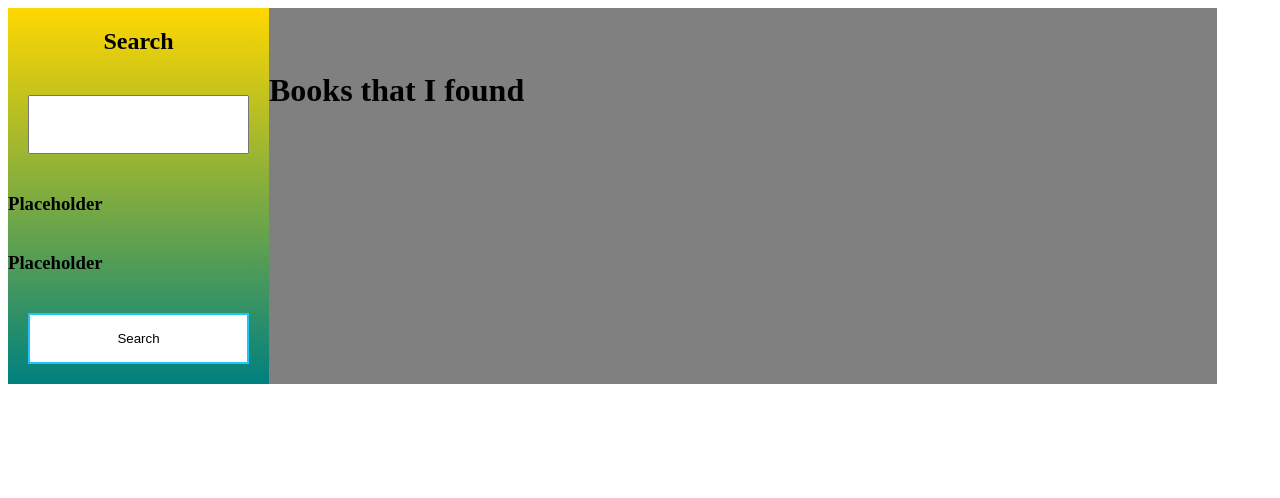
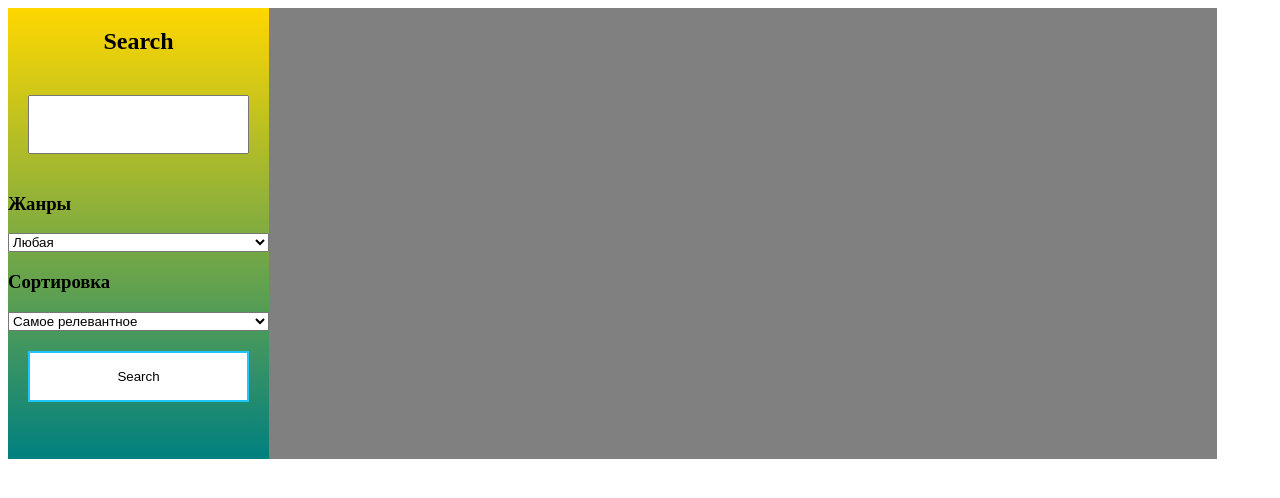
Before and after one commit to AleksanderChernov/BookSearcher, a React (Create React App) app: page / in a window 1280 px wide. Shown: the top 498 px of the page. Built offline with nearby package versions, Linux system fonts and the light colour scheme.

Commit message:
several small ui changes and search params active

```diff
--- a/src/components/Books/BooksSearchBar/SearchBar.tsx
+++ b/src/components/Books/BooksSearchBar/SearchBar.tsx
@@ -6,24 +6,44 @@ import { useActions } from "../../../hooks/useActions";
 const BookSearchBar: React.FC = () => {
 
   const [bookName, setBookName] = useState('');
+  const [chosenSubject, setChosenSubject] = useState('all');
+  const [chosenRelevance, setChosenRelevance] = useState('relevance');
   const { searchForBooks } = useActions();
   const { booksData, error, isLoading } = useTypedSelector((state) => state.bookItems);
   console.log(booksData.map((item: any) => item));
 
+  const err400 = 'Request failed with status code 400';
+
   const sendForm = (e: React.FormEvent<HTMLFormElement>) => {
     e.preventDefault();
-    searchForBooks(bookName)
+    searchForBooks(bookName, chosenSubject, chosenRelevance)
   }
 
   return <div className="search-bar__wrapper">
     <h2 className="search-bar__title">Search</h2>
     <form onSubmit={sendForm} className="search-bar__form">
-      <input className="search-bar__input" value={bookName} onChange={e => setBookName(e.target.value)} />
-      <h3 className="search-bar__title">Placeholder</h3>
-      <h3 className="search-bar__title">Placeholder</h3>
+      <input className="search-bar__input"
+        value={bookName}
+        onChange={e => setBookName(e.target.value)} />
+      <h3 className="search-bar__title">Жанры</h3>
+      <select onChange={e => setChosenSubject(e.target.value)}>
+        <option value='all'>Любая</option>
+        <option value='art'>Искусство</option>
+        <option value='biography'>Биография</option>
+        <option value='computers'>Компьютеры</option>
+        <option value='history'>История</option>
+        <option value='medical'>Медицина</option>
+        <option value='poetry'>Поэзия</option>
+      </select>
+      <h3 className="search-bar__title">Сортировка</h3>
+      <select onChange={e => setChosenRelevance(e.target.value)}>
+        <option value='relevance'>Самое релевантное</option>
+        <option value='newest'>Самое новое</option>
+      </select>
       <button className="search-bar__button">Search</button>
     </form>
-    {error && <h3 className="search-bar__error">{error}</h3>}
+    {error !== err400 && <h3 className="search-bar__error">{error}</h3>}
+    {error === err400 ? 'Введите парaметры запроса' : ''}
     {isLoading && <h3 className="search-bar__loading">Loading in process</h3>}
   </div>
 };
--- a/src/components/Books/FoundBooks/FoundBooks.tsx
+++ b/src/components/Books/FoundBooks/FoundBooks.tsx
@@ -6,10 +6,10 @@ const FoundBooks: React.FC = () => {
   const { booksData, error, isLoading } = useTypedSelector((state) => state.bookItems);
 
   return <div className="found-books">
-    <h1 className="found-books__title">Books that I found</h1>
+    {isLoading && <h1 className="found-books__title">Поиск в процессе</h1>}
     <div className="found-books__grid-wrapper">
       {!error && !isLoading && booksData.map((item: any) => <BookCard
-        key={item.publishedDate}
+        key={item.publishedDate + item.title}
         authors={item.authors}
         categories={item.categories}
         title={item.categories}
--- a/src/components/Books/FoundBooks/__title/Found-books__title.css
+++ b/src/components/Books/FoundBooks/__title/Found-books__title.css
@@ -1,4 +1,5 @@
 .found-books__title {
+  color: green;
   text-align: center;
   font-size: 25px;
   margin: 25px;
--- a/src/state/action-creators/book-search-action-creators.ts
+++ b/src/state/action-creators/book-search-action-creators.ts
@@ -4,21 +4,25 @@ import { ActionList } from "../action-list/action-list";
 import { Actions } from '../actions/actions';
 import { Dispatch } from 'redux';
 
-/* const dispatch = useDispatch(); */
-
-export const searchForBooks = (item: string) => {
+export const searchForBooks = (item: string, chosenSubject: string, chosenRelevance: string) => {
   return async (dispatch: Dispatch<Actions>) => {
     dispatch({
       type: ActionList.Search
     });
 
     try {
-      const { data } = await axios.get('https://books.googleapis.com/books/v1/volumes?', {
-        params: {
-          q: item,
-          maxResults: 40
-        }
-      });
+      const { data } = await
+        axios.get('https://books.googleapis.com/books/v1/volumes?q='
+          + item
+          + '+subject:'
+          + chosenSubject
+          + '&orderBy='
+          + chosenRelevance,
+          {
+            params: {
+              maxResults: 40,
+            }
+          });
 
       const searchResults = data.items.map((items: any) => {
         return items.volumeInfo;
```
